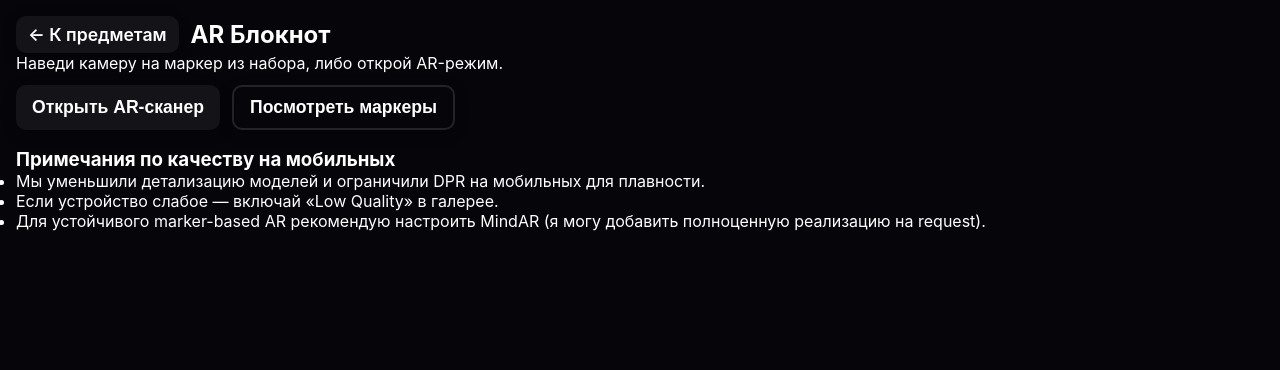
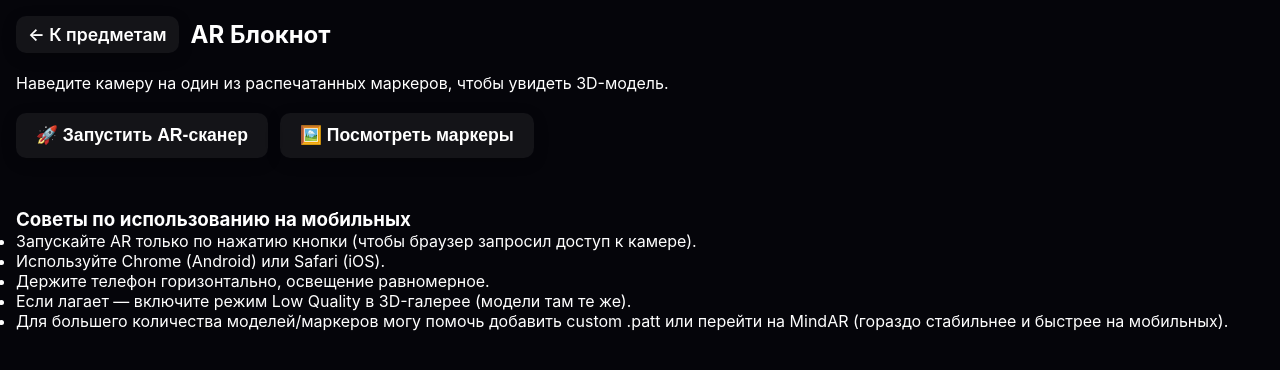
Before and after one commit to gitsakuradev/projectar, a React (Vite) app: page /ar/biology in a window 1280 px wide. Shown: the top 370 px of the page. Built offline with nearby package versions, Linux system fonts and the light colour scheme.

Commit message:
Update ARScanner.tsx

```diff
--- a/src/pages/ARScanner.tsx
+++ b/src/pages/ARScanner.tsx
@@ -1,75 +1,127 @@
-import React, { useEffect, useRef, useState } from 'react'
+import React, { useState } from 'react'
 import { Link } from 'react-router-dom'
-
-// NOTE: model-viewer not typed by default in TSX — allow usage
-declare global {
-  namespace JSX {
-    interface IntrinsicElements {
-      'model-viewer': any
-    }
-  }
-}
 
 const ARScanner: React.FC = () => {
   const [arOpen, setArOpen] = useState(false)
-  const modelViewerRef = useRef<any>(null)
-
-  useEffect(() => {
-    // minimal setup or feature-detect could be added here later
-  }, [])
 
   const openAR = () => {
     setArOpen(true)
-    setTimeout(() => {
-      try {
-        const mv = modelViewerRef.current
-        if (mv && typeof mv.showPoster === 'function') {
-          mv.showPoster()
-        }
-      } catch (e) {
-        // ignore
-      }
-    }, 300)
   }
 
   return (
-    <div style={{ padding: 16 }}>
-      <div style={{ display: 'flex', alignItems: 'center', gap: 12 }}>
-        <Link to="/subjects" className="btn btn-secondary" style={{ padding: '8px 12px' }}>← К предметам</Link>
-        <h2>AR Блокнот</h2>
+    <div style={{ padding: 16, minHeight: '100vh', display: 'flex', flexDirection: 'column' }}>
+      <div style={{ display: 'flex', alignItems: 'center', gap: 12, marginBottom: 20 }}>
+        <Link to="/subjects" className="btn btn-secondary" style={{ padding: '8px 12px' }}>
+          ← К предметам
+        </Link>
+        <h2 style={{ margin: 0 }}>AR Блокнот</h2>
       </div>
 
-      <p>Наведи камеру на маркер из набора, либо открой AR-режим.</p>
+      <p style={{ marginBottom: 20 }}>
+        Наведите камеру на один из распечатанных маркеров, чтобы увидеть 3D-модель.
+      </p>
 
-      <div style={{ marginTop: 12, display: 'flex', gap: 12 }}>
-        <button onClick={openAR} className="btn" style={{ padding: '10px 16px' }}>Открыть AR-сканер</button>
-        <button onClick={() => window.open('/markers', '_blank')} className="btn btn-outline" style={{ padding: '10px 16px' }}>Посмотреть маркеры</button>
+      <div style={{ display: 'flex', gap: 12, marginBottom: 20, flexWrap: 'wrap' }}>
+        <button onClick={openAR} className="btn btn-primary" style={{ padding: '12px 20px' }}>
+          🚀 Запустить AR-сканер
+        </button>
+        <button
+          onClick={() => window.open('/markers', '_blank')}
+          className="btn btn-secondary"
+          style={{ padding: '12px 20px' }}
+        >
+          🖼️ Посмотреть маркеры
+        </button>
       </div>
 
       {arOpen && (
-        <div style={{ marginTop: 20 }}>
-          <model-viewer
-            ref={modelViewerRef}
-            src="/models/cube.glb"
-            alt="AR model"
-            ar
-            ar-modes="webxr scene-viewer quick-look"
-            environment-image="neutral"
-            camera-controls
-            style={{ width: '100%', height: '70vh', background: '#000' }}
-          />
-          <div style={{ marginTop: 8 }}>
-            <small style={{ color: '#888' }}>Если AR не запускается, попробуй открыть сайт в Chrome (Android) или Safari (iOS) и разрешить доступ к камере.</small>
+        <div style={{ flex: 1, position: 'relative', minHeight: 400 }}>
+          <a-scene
+            embedded
+            arjs="trackingMethod: best; sourceType: webcam; debugUIEnabled: false; detectionMode: mono_and_matrix; matrixCodeType: 3x3_BCH_TYPE7;"
+            renderer="antialias: true; alpha: true; logarithmicDepthBuffer: true;"
+            vr-mode-ui="enabled: false"
+            device-orientation-permission-ui="enabled: false"
+            style={{ width: '100%', height: '100%' }}
+          >
+            {/* Маркер Hiro — куб */}
+            <a-marker preset="hiro">
+              <a-entity position="0 0.25 0" scale="0.8 0.8 0.8">
+                <a-box
+                  color="#667eea"
+                  depth="1"
+                  height="1"
+                  width="1"
+                  shadow="receive: false; cast: false"
+                >
+                  <a-animation
+                    attribute="rotation"
+                    dur="10000"
+                    easing="linear"
+                    repeat="indefinite"
+                    to="0 360 0"
+                  />
+                </a-box>
+              </a-entity>
+            </a-marker>
+
+            {/* Маркер Kanji — сфера */}
+            <a-marker preset="kanji">
+              <a-entity position="0 0.25 0" scale="0.8 0.8 0.8">
+                <a-sphere radius="0.6" color="#764ba2" segments-width="32" segments-height="16">
+                  <a-animation
+                    attribute="rotation"
+                    dur="12000"
+                    easing="linear"
+                    repeat="indefinite"
+                    to="0 360 0"
+                  />
+                </a-sphere>
+              </a-entity>
+            </a-marker>
+
+            {/* Пример добавления собственного маркера (положи файл .patt в public/patterns/custom.patt) */}
+            {/* <a-marker type="pattern" url="/patterns/custom.patt">
+              <a-entity position="0 0.25 0" scale="0.8 0.8 0.8">
+                <a-cylinder radius="0.5" height="1.2" color="#22c55e">
+                  <a-animation attribute="rotation" dur="10000" repeat="indefinite" to="0 360 0" />
+                </a-cylinder>
+              </a-entity>
+            </a-marker> */}
+
+            <a-entity camera></a-entity>
+          </a-scene>
+
+          <div
+            style={{
+              position: 'absolute',
+              bottom: 10,
+              left: 0,
+              right: 0,
+              textAlign: 'center',
+              background: 'rgba(0,0,0,0.6)',
+              color: 'white',
+              padding: '8px',
+              borderRadius: 8,
+            }}
+          >
+            <small>
+              Hiro (чёрная рамка) → Куб  Kanji → Сфера
+              <br />
+              Хорошее освещение и неподвижный маркер = лучшее распознавание
+            </small>
           </div>
         </div>
       )}
 
-      <div style={{ marginTop: 18 }}>
-        <h3>Примечания по качеству на мобильных</h3>
+      <div style={{ marginTop: 30 }}>
+        <h3>Советы по использованию на мобильных</h3>
         <ul>
-          <li>Мы уменьшили детализацию моделей и ограничили DPR на мобильных для плавности.</li>
-          <li>Если устройство слабое — включай «Low Quality» в галерее.</li>
-          <li>Для устойчивого marker-based AR рекомендую настроить MindAR (я могу добавить полноценную реализацию на request).</li>
+          <li>Запускайте AR только по нажатию кнопки (чтобы браузер запросил доступ к камере).</li>
+          <li>Используйте Chrome (Android) или Safari (iOS).</li>
+          <li>Держите телефон горизонтально, освещение равномерное.</li>
+          <li>Если лагает — включите режим Low Quality в 3D-галерее (модели там те же).</li>
+          <li>Для большего количества моделей/маркеров могу помочь добавить custom .patt или перейти на MindAR (гораздо стабильнее и быстрее на мобильных).</li>
         </ul>
       </div>
     </div>
```
